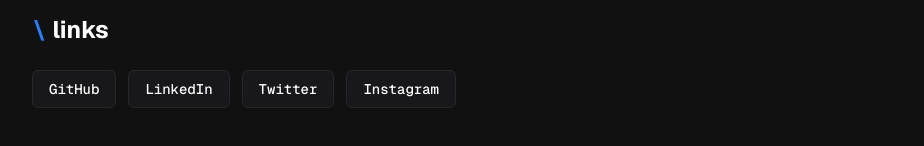
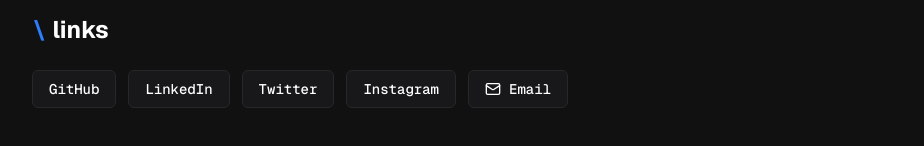
Before and after one commit to Enodevs/portfolio-mdx, a Next.js app: page / in a window 1280 px wide. Shown: the part 1359-1505 px from the top of the page, without its empty margins (176-1100 px from the left). Built offline with nearby package versions, Linux system fonts and the light colour scheme.

Commit message:
email contact button added

```diff
--- a/src/app/page.tsx
+++ b/src/app/page.tsx
@@ -1,5 +1,5 @@
 import DecryptedText from "@/components/decrypted-text";
-import { MapPin, Terminal } from "lucide-react";
+import { Mail, MapPin, Terminal } from "lucide-react";
 import Image from "next/image";
 import Link from "next/link";
 
@@ -148,6 +148,13 @@
                 {link.name}
               </Link>
             ))}
+            <Link
+              href="mailto:abdullahdev268@gmail.com"
+              className="flex items-center gap-2 px-4 py-2 bg-zinc-900 border border-zinc-800 rounded-md text-sm font-medium hover:border-blue-500 transition-colors cursor-pointer"
+            >
+              <Mail className="size-4" />
+              Email
+            </Link>
           </div>
         </section>
       </main>
```
